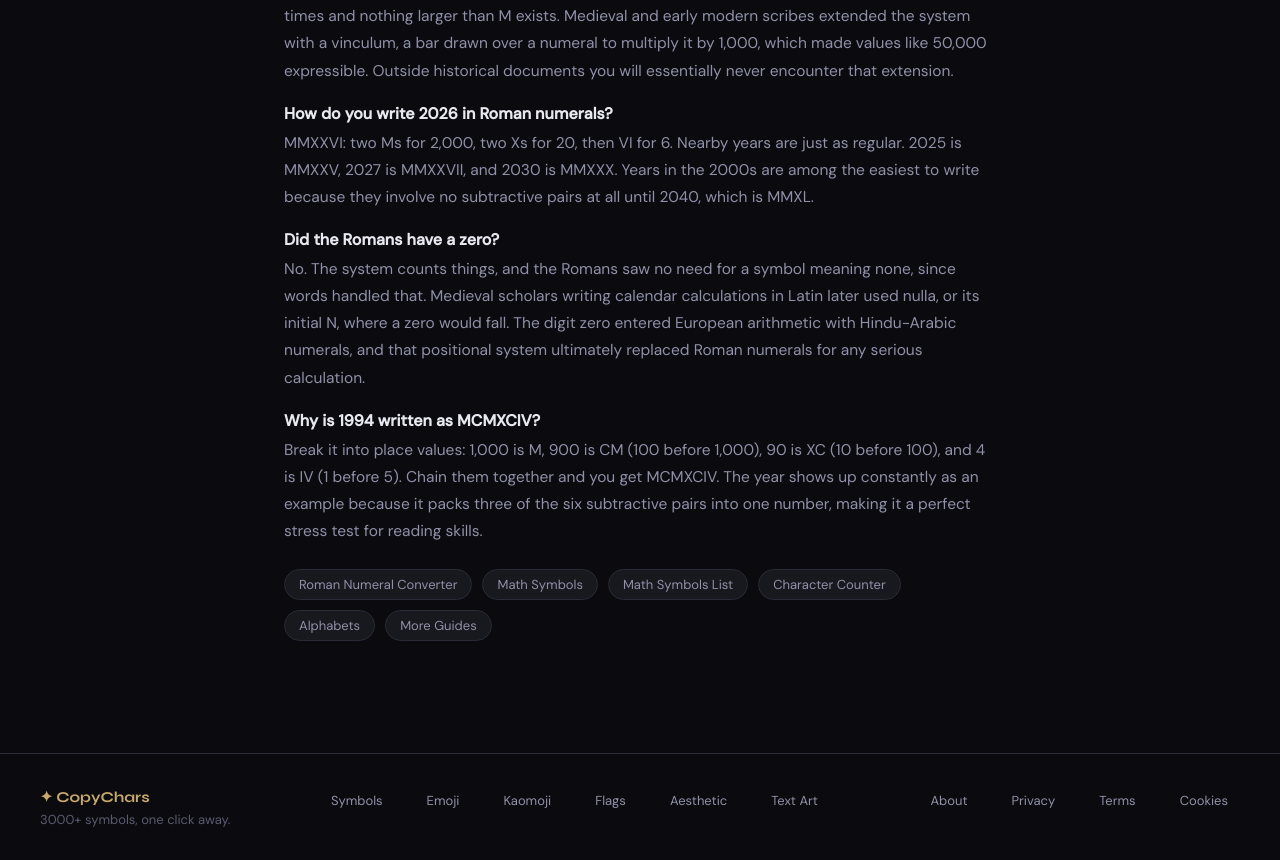
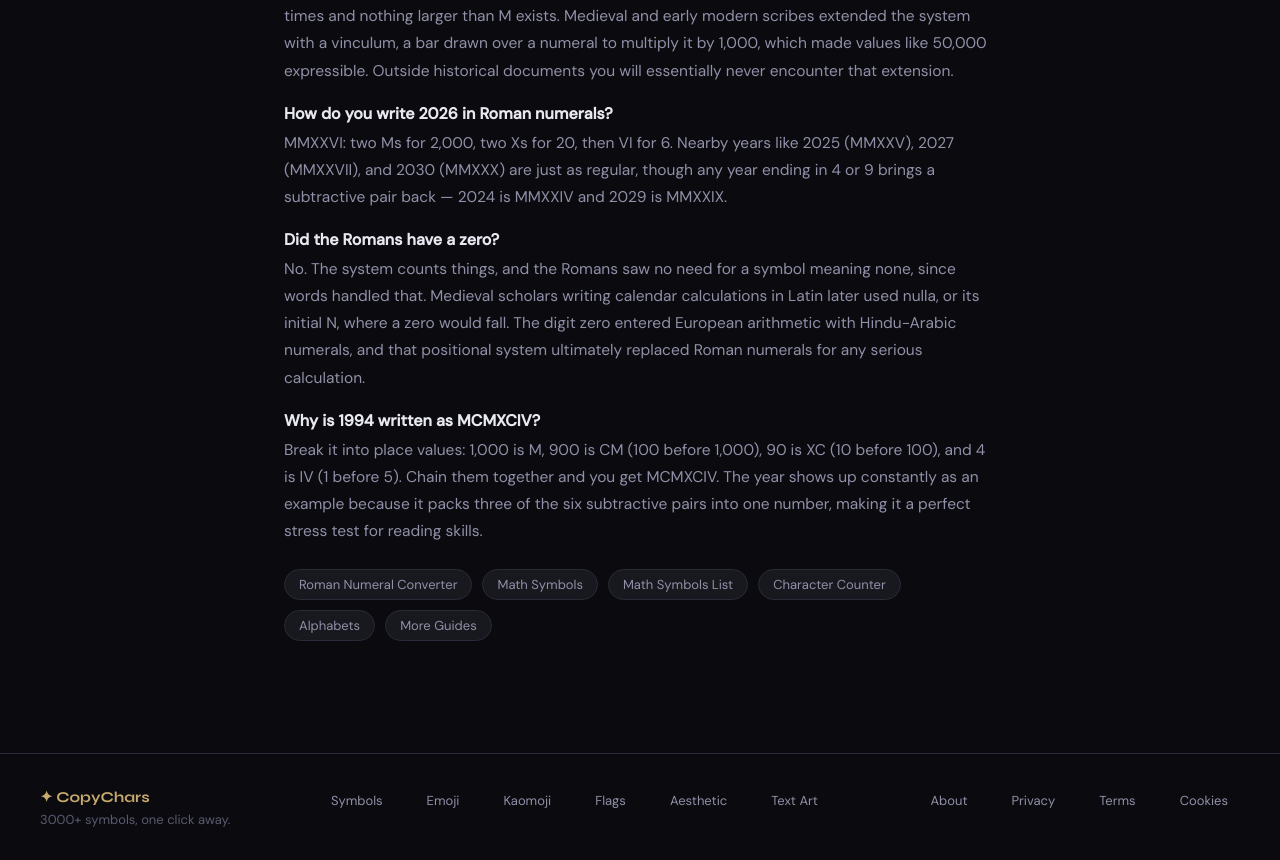
Before and after one commit to bsjuilla/copysymbols, a Next.js app: page /blog/roman-numerals-guide in a window 1280 px wide. Shown: the part 3586-4446 px from the top of the page. Built offline with nearby package versions, Linux system fonts and the light colour scheme; a web font is replaced by a local one.

Commit message:
fix: roman-numerals FAQ — correct false 'no subtractive pairs until 2040' claim (ruflo)

```diff
--- a/src/app/blog/roman-numerals-guide/page.tsx
+++ b/src/app/blog/roman-numerals-guide/page.tsx
@@ -86,7 +86,7 @@ const FAQS: { q: string; a: string }[] = [
   },
   {
     q: "How do you write 2026 in Roman numerals?",
-    a: "MMXXVI: two Ms for 2,000, two Xs for 20, then VI for 6. Nearby years are just as regular. 2025 is MMXXV, 2027 is MMXXVII, and 2030 is MMXXX. Years in the 2000s are among the easiest to write because they involve no subtractive pairs at all until 2040, which is MMXL.",
+    a: "MMXXVI: two Ms for 2,000, two Xs for 20, then VI for 6. Nearby years like 2025 (MMXXV), 2027 (MMXXVII), and 2030 (MMXXX) are just as regular, though any year ending in 4 or 9 brings a subtractive pair back — 2024 is MMXXIV and 2029 is MMXXIX.",
   },
   {
     q: "Did the Romans have a zero?",
```
